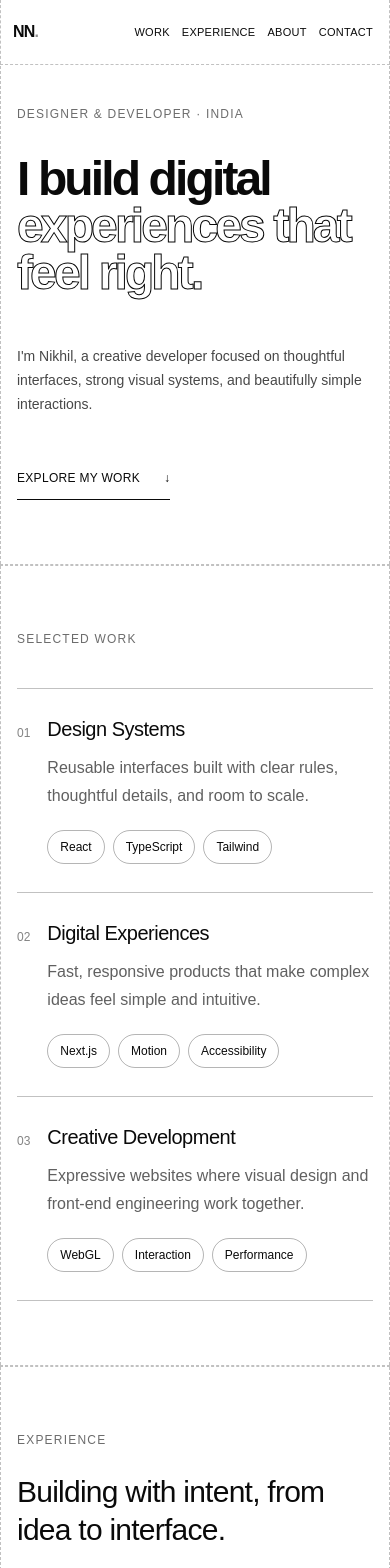
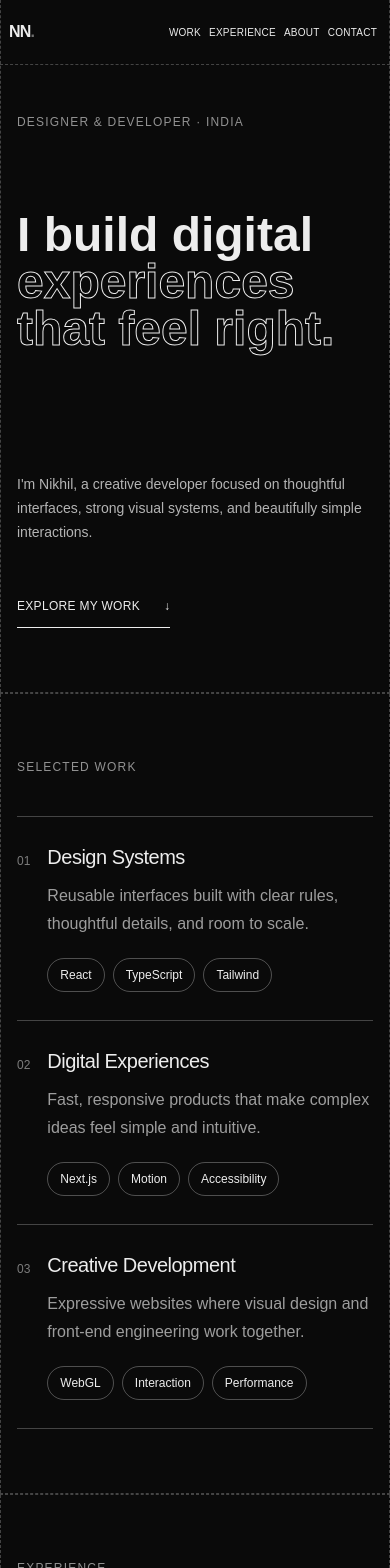
Before and after one commit to nikhil-nandanwar/wanted-portfolio, a Next.js app: page / in a window 390 px wide. Shown: the top 1568 px of the page. Built offline with nearby package versions, Linux system fonts and the light colour scheme.

Commit message:
color and border changes  with responsive ness

```diff
--- a/app/globals.css
+++ b/app/globals.css
@@ -1,9 +1,9 @@
 @import "tailwindcss";
 
 :root {
-  --background: #ffffff;
+  --background: #f0efef;
   --foreground: #0a0a0a;
-  --hover: #b8afaf;
+  --hover: #f0f0f0;
 
 }
 
@@ -15,11 +15,11 @@
   --font-mono: var(--font-geist-mono);
 }
 
-@media (prefers-color-scheme: dark) {
+@media (prefers-color-scheme: light) {
   :root {
     --background: #0a0a0a;
     --foreground: #ededed;
-    --hover: #8a7b7b;
+    --hover: #0f0f0f;
 
   }
 }
--- a/components/aboutSection.tsx
+++ b/components/aboutSection.tsx
@@ -1,11 +1,11 @@
 export default function AboutSection() {
   return (
     <section
-      className="mx-auto w-full flex justify-center border-y border-t border-dashed border-foreground/25"
+      className="mx-auto w-full scroll-mt-16 flex justify-center border-y border-t border-dashed border-foreground/25"
       id="about"
       aria-labelledby="about-heading"
     >
-      <div className=" border-x border-dashed border-foreground/25 px-4 py-16 sm:px-6 sm:py-24 lg:px-10 lg:py-36">
+      <div className="w-full max-w-7xl border-x border-dashed border-foreground/25 px-4 py-16 sm:px-6 sm:py-24 lg:px-10 lg:py-36">
         <p className="m-0 text-xs leading-normal tracking-widest uppercase text-foreground/60">About me</p>
         <div className="mt-10 grid gap-10 sm:mt-16 sm:gap-12 md:grid-cols-5 md:gap-16 lg:gap-28">
           <h2 id="about-heading" className="m-0  text-3xl font-medium leading-tight tracking-tight wrap-anywhere sm:text-4xl md:col-span-3 md:text-5xl">
--- a/components/bottomFooterSection.tsx
+++ b/components/bottomFooterSection.tsx
@@ -4,10 +4,10 @@ import Link from "next/link";
 export default function BottomFooterSection() {
   return (
     <footer
-      className="mx-auto w-full flex justify-center border-y border-t border-dashed border-foreground/25"
+      className="mx-auto w-full scroll-mt-16 flex justify-center border-y border-t border-dashed border-foreground/25"
       id="contact"
     >
-      <div className=" border-x border-t border-dashed border-foreground/25 px-4 pt-16 pb-9 sm:px-6 sm:pt-24 lg:px-10 lg:pt-36">
+      <div className="w-full max-w-7xl border-x border-dashed border-foreground/25 px-4 py-16 sm:px-6 sm:py-24 lg:px-10 lg:py-36">
 
         <h2 className="m-0 text-xs leading-normal tracking-widest uppercase text-foreground/60">Have a project in mind?</h2>
         <Link
--- a/components/experienceSection.tsx
+++ b/components/experienceSection.tsx
@@ -12,12 +12,12 @@ const experience = [
 export default function ExperienceSection() {
   return (
     <section
-      className="mx-auto w-full flex justify-center border-y border-t border-dashed border-foreground/25"
+      className="mx-auto w-full scroll-mt-16 flex justify-center border-y border-t border-dashed border-foreground/25"
       id="experience"
       aria-labelledby="experience-heading"
     >
       {/* border-x border-dashed border-foreground/25 px-4 py-16 sm:px-6 sm:py-24 lg:px-10 lg:py-36 */}
-      <div className="grid gap-14 md:grid-cols-5 md:gap-16 lg:gap-28  border-x border-dashed border-foreground/25 px-4 py-16 sm:px-6 sm:py-24 lg:px-10 lg:py-36">
+      <div className="grid w-full max-w-7xl gap-14 border-x border-dashed border-foreground/25 px-4 py-16 sm:px-6 sm:py-24 md:grid-cols-5 md:gap-16 lg:gap-28 lg:py-36">
         <div className="md:col-span-2">
           <p className="m-0 text-xs leading-normal tracking-widest uppercase text-foreground/60">Experience</p>
           <h2
--- a/components/projectsDisplaySection.tsx
+++ b/components/projectsDisplaySection.tsx
@@ -30,11 +30,11 @@ const projects = [
 export default function ProjectDisplaySection() {
   return (
     <section
-      className=" w-full flex justify-center border-y border-t border-dashed border-foreground/25 "
+      className="w-full scroll-mt-16 flex justify-center border-y border-t border-dashed border-foreground/25"
       id="work"
       aria-labelledby="work-heading"
     >
-      <div className=" border-x border-dashed border-foreground/25 px-4 py-16 sm:px-6 sm:py-24 lg:px-10 lg:py-36">
+      <div className="w-full max-w-7xl border-x border-dashed border-foreground/25 px-4 py-16 sm:px-6 sm:py-24 lg:px-10 lg:py-36">
         <div className="mb-10 flex items-start justify-between gap-4 sm:mb-14">
           <h2 id="work-heading" className="m-0 text-xs leading-normal tracking-widest uppercase text-foreground/60">Selected work</h2>
           {/* <p className="m-0 text-xs text-foreground/60">2024 — 2026</p> */}
--- a/components/topHeroSection.tsx
+++ b/components/topHeroSection.tsx
@@ -1,30 +1,32 @@
+import Link from "next/link";
+
 export default function TopHeroSection() {
   return (
     <section
-      className="mx-auto w-full flex justify-center border-y border-t border-dashed border-foreground/25" id="top"
+      className="mx-auto  w-full scroll-mt-16 flex justify-center border-y border-t border-dashed border-foreground/25" id="top"
       aria-labelledby="hero-heading"
     >
-      <div className=" border-x border-dashed border-foreground/25 px-4 py-16 sm:px-6 sm:py-24 lg:px-10 lg:py-36">
+      <div className="w-full max-w-7xl border-x border-dashed border-foreground/25 px-4 py-16 sm:px-6 sm:py-24 lg:px-10 lg:py-36">
 
-        <p className="mt-10 text-xs leading-normal tracking-widest uppercase text-foreground/60">
+        <p className="mt-12 md:mt-4 text-xs leading-normal tracking-widest uppercase text-foreground/60">
           Designer &amp; developer · India
         </p>
         <h1
           id="hero-heading"
-          className="my-8 mb-12  text-5xl font-semibold leading-[0.98] tracking-[-0.06em] wrap-anywhere sm:my-10 sm:mb-16 sm:text-6xl md:mb-20 md:text-7xl lg:text-8xl"
+          className="my-20 mb-12 text-5xl font-semibold leading-[0.98]  wrap-anywhere  sm:mb-16 sm:text-6xl md:mb-10 md:text-7xl lg:text-8xl"
         >
           I build digital
           <span className="block text-transparent [-webkit-text-stroke:1px_var(--foreground)] md:[-webkit-text-stroke-width:1.5px]">
             experiences that feel right.
           </span>
         </h1>
-        <div className="flex flex-col items-start gap-10 md:flex-row md:items-end md:justify-between md:gap-12">
-          <p className="m-0 text-sm leading-6 text-foreground/75 sm:text-base sm:leading-7 lg:text-lg lg:leading-8">
+        <div className="w-full flex flex-col mt-30 items-start gap-10 md:flex-row  md:justify-between md:gap-12">
+          <p className="m-0 md:w-2/3 text-sm leading-6 text-foreground/75 sm:text-base sm:leading-7 lg:text-lg lg:leading-8">
             I&apos;m Nikhil, a creative developer focused on thoughtful
             interfaces, strong visual systems, and beautifully simple
             interactions.
           </p>
-          <a
+          <Link
             className="flex min-h-11 items-center border-b border-foreground text-xs tracking-wide whitespace-nowrap uppercase"
             href="#work"
           >
@@ -32,7 +34,7 @@ export default function TopHeroSection() {
             <span className="ml-6" aria-hidden="true">
               ↓
             </span>
-          </a>
+          </Link>
         </div>
 
       </div>
--- a/components/topNavbarSection.tsx
+++ b/components/topNavbarSection.tsx
@@ -3,29 +3,29 @@ import Link from "next/link";
 
 export default function TopNavbarSection() {
   return (
-    <header className="fixed  w-full border-b border-foreground/25 border-dashed bg-background">
+    <header className="fixed inset-x-0 top-0 z-50 w-full border-b border-dashed border-foreground/25 bg-background">
       <nav
-        className="mx-auto flex min-h-16 w-full  items-center justify-between gap-2 border-x border-dashed border-foreground/25 px-3 sm:min-h-18 sm:gap-3 sm:px-6 md:min-h-16 lg:px-10"
+        className="mx-auto flex min-h-16 w-full max-w-7xl items-center justify-between gap-1 border-x border-dashed border-foreground/25 px-2 sm:min-h-18 sm:gap-3 sm:px-6 md:min-h-16 lg:px-10"
         aria-label="Primary navigation"
       >
         <Link
-          className="flex min-h-11 shrink-0 items-center text-base font-extrabold tracking-tighter sm:text-lg"
+          className="flex min-h-11 shrink-0 items-center text-md font-extrabold tracking-tighter sm:text-lg"
           href="#top"
           aria-label="Nikhil Nandanwar, home"
         >
           NN<span className="opacity-45">.</span>
         </Link>
-        <div className="flex min-w-0 items-center gap-1 sm:gap-4 md:gap-8 lg:gap-12">
-          <Link className="flex min-h-11 items-center px-1 text-[0.6875rem] tracking-wide uppercase transition-opacity hover:opacity-60 sm:text-xs" href="#work">
+        <div className="flex min-w-0 items-center gap-0 sm:gap-4 md:gap-8 lg:gap-12">
+          <Link className="flex min-h-11 items-center px-1 text-[0.625rem] tracking-wide uppercase transition-opacity hover:opacity-60 sm:text-xs" href="#work">
             Work
           </Link>
-          <Link className="flex min-h-11 items-center px-1 text-[0.6875rem] tracking-wide uppercase transition-opacity hover:opacity-60 sm:text-xs" href="#experience">
+          <Link className="flex min-h-11 items-center px-1 text-[0.625rem] tracking-wide uppercase transition-opacity hover:opacity-60 sm:text-xs" href="#experience">
             Experience
           </Link>
-          <Link className="flex min-h-11 items-center px-1 text-[0.6875rem] tracking-wide uppercase transition-opacity hover:opacity-60 sm:text-xs" href="#about">
+          <Link className="flex min-h-11 items-center px-1 text-[0.625rem] tracking-wide uppercase transition-opacity hover:opacity-60 sm:text-xs" href="#about">
             About
           </Link>
-          <Link className="flex min-h-11 items-center px-1 text-[0.6875rem] tracking-wide uppercase transition-opacity hover:opacity-60 sm:text-xs" href="#contact">
+          <Link className="flex min-h-11 items-center px-1 text-[0.625rem] tracking-wide uppercase transition-opacity hover:opacity-60 sm:text-xs" href="#contact">
             Contact
           </Link>
 
```
